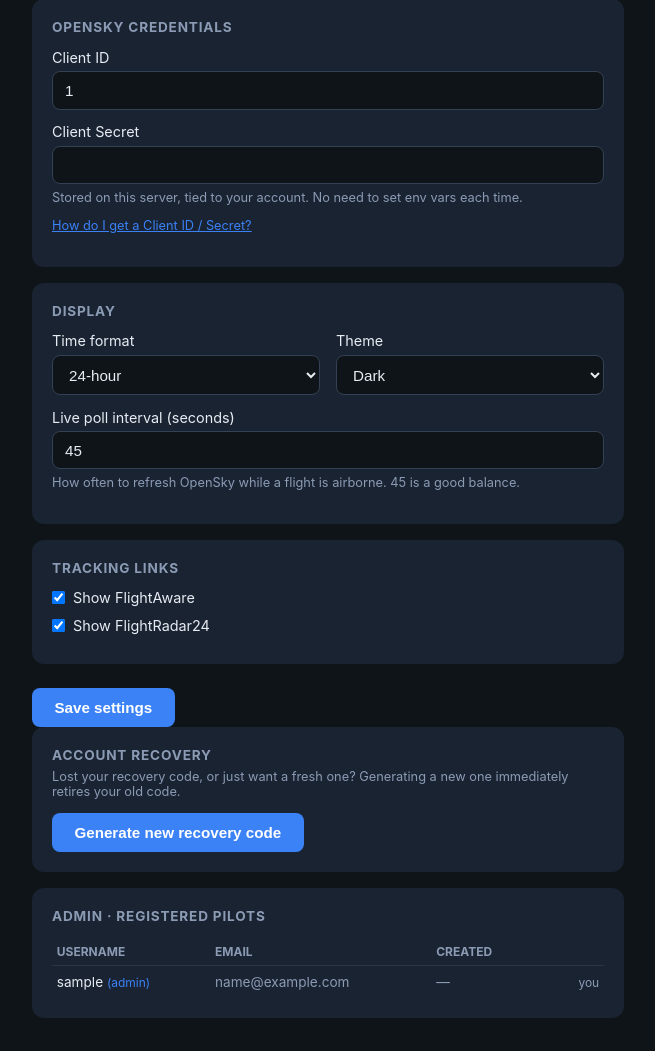
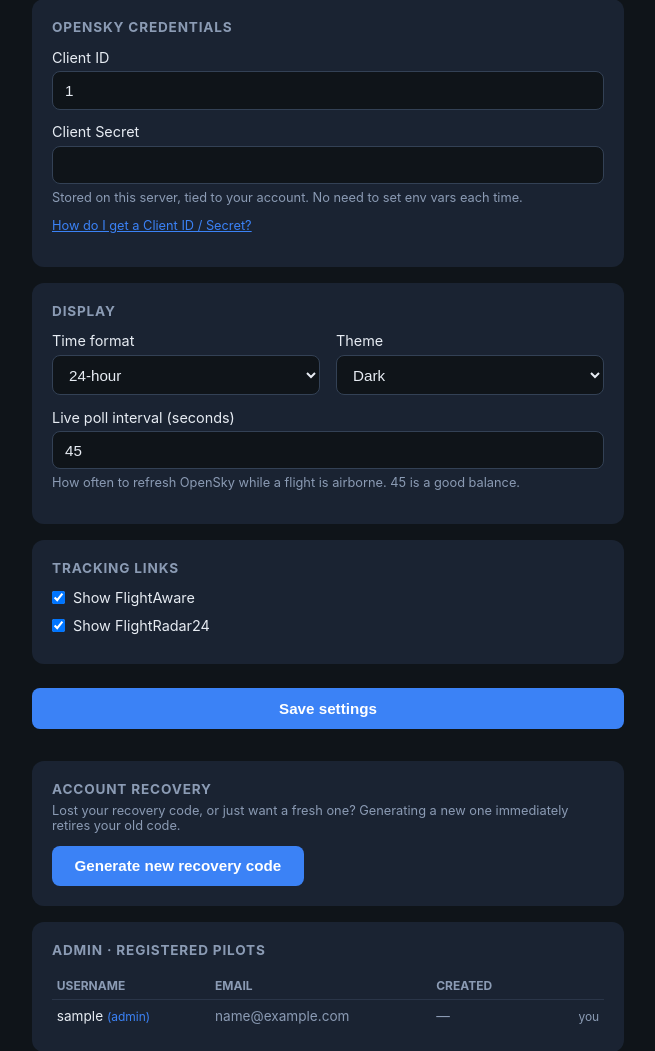
Before and after one commit to ckflyer/my-flight-tracker, a FastAPI app: page /settings in a window 1280 px wide. Shown: the part 120-1171 px from the top of the page, without its empty margins (312-967 px from the left). Before the commit the page ends 1138 px from the top, so only its background shows below. Run offline with FastAPI, Linux system fonts and the light colour scheme; the visitor is signed in with stand-in values (Sample User, id 1); data comes from the database, SQL or seed files in the repository.

Commit message:
Add files via upload

```diff
--- a/templates/settings.html
+++ b/templates/settings.html
@@ -35,6 +35,19 @@
     button {
       margin-top: 0.5rem; padding: 0.7rem 1.4rem; background: var(--accent);
       color: white; border: none; border-radius: 8px; font-weight: 600; cursor: pointer; font-size: 0.95rem;
+    }
+    .save-settings-btn {
+      display: block;
+      width: 100%;
+      margin: 1.5rem 0 2rem;
+      padding: 0.75rem;
+      background: var(--accent);
+      color: white;
+      border: none;
+      border-radius: 8px;
+      font-weight: 600;
+      font-size: 0.95rem;
+      cursor: pointer;
     }
     .saved {
       background: rgba(34,197,94,0.15); color: #22c55e; padding: 0.65rem 0.85rem;
@@ -155,7 +168,7 @@
       </div>
     </div>
 
-    <button type="submit">Save settings</button>
+    <button type="submit" class="save-settings-btn">Save settings</button>
   </form>
 
   <div class="card">
```
Also changed, not shown: templates/admin.html (+8 -2 lines), templates/viewer.html (+17 -16 lines).
